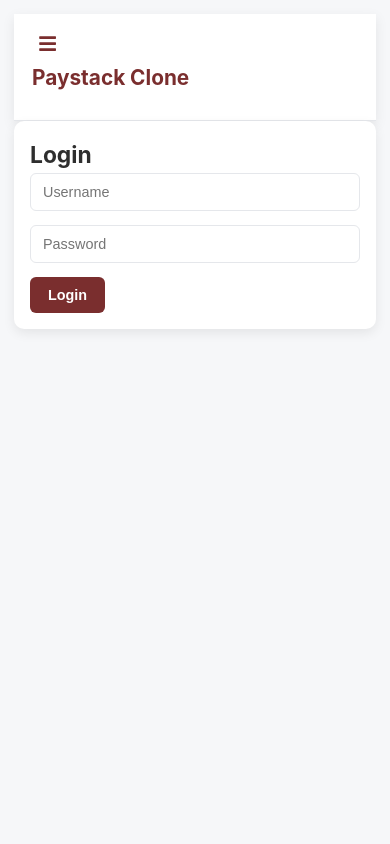
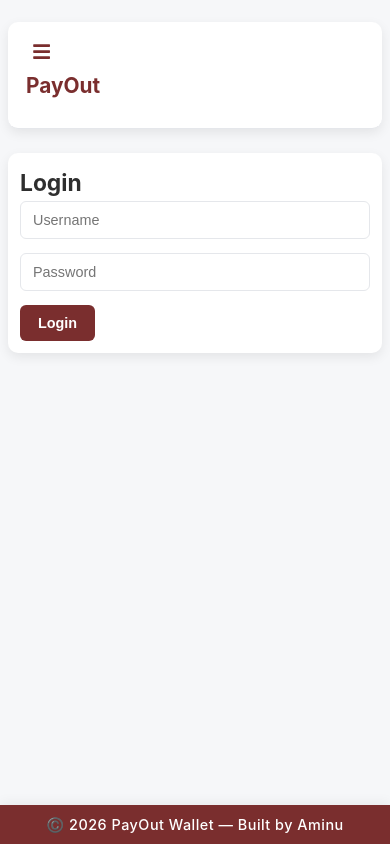
Before and after one commit to Ameenugullah/New-Wallet, a React (Vite) app in the folder wallet-paystack-demo/: page /login in a window 390 px wide. Built offline with nearby package versions, Linux system fonts and the light colour scheme.

Commit message:
finall structuring for now

```diff
--- a/wallet-paystack-demo/src/App.jsx
+++ b/wallet-paystack-demo/src/App.jsx
@@ -9,6 +9,7 @@
 import Login from "./components/Login";
 import Profile from "./components/Profile";
 import ProtectedRoute from "./components/ProtectedRoute";
+import Footer from "./components/Footer";
 import "./paystack.css";
 
 function App() {
@@ -64,6 +65,7 @@
             <Route path="/signup" element={<Signup />} />
             <Route path="/login" element={<Login />} />
           </Routes>
+          <Footer />
         </div>
       </div>
     </Router>
--- a/wallet-paystack-demo/src/components/Footer.jsx
+++ b/wallet-paystack-demo/src/components/Footer.jsx
@@ -1,7 +1,7 @@
 function Footer() {
   return (
     <footer className="footer">
-      <p>©️ 2026 Paystack Wallet Demo — Built by Aminu</p>
+      <p>©️ 2026 PayOut Wallet — Built by Aminu</p>
     </footer>
   );
 }
--- a/wallet-paystack-demo/src/components/Navbar.jsx
+++ b/wallet-paystack-demo/src/components/Navbar.jsx
@@ -40,7 +40,7 @@
         <button className="burger-btn" onClick={toggleSidebar} aria-label="Toggle sidebar">
           <FaBars />
         </button>
-        <h1>Paystack Clone</h1>
+        <h1>PayOut</h1>
       </div>
 
       {/* Center navigation */}
--- a/wallet-paystack-demo/src/components/Sidebar.jsx
+++ b/wallet-paystack-demo/src/components/Sidebar.jsx
@@ -15,14 +15,15 @@
   return (
     <div className="sidebar">
       <ul>
+         <li>
+          <a href="/profile">Profile</a>
+          <span className="profile-status">{getProfileStatus()}</span>
+        </li>
         <li><a href="/">Dashboard</a></li>
         <li><a href="/transactions">Transactions</a></li>
         <li><a href="/analytics">Analytics</a></li>
         <li><a href="/settings">Settings</a></li>
-        <li>
-          <a href="/profile">Profile</a>
-          <span className="profile-status">{getProfileStatus()}</span>
-        </li>
+
       </ul>
     </div>
   );
--- a/wallet-paystack-demo/src/paystack.css
+++ b/wallet-paystack-demo/src/paystack.css
@@ -1,3 +1,45 @@
+/* Footer Styling */
+.footer {
+  width: 100%;
+  background: var(--primary);
+  color: var(--text-light);
+  text-align: center;
+  padding: 14px 0 12px 0;
+  font-size: 1rem;
+  font-weight: 500;
+  letter-spacing: 0.5px;
+  position: fixed;
+  left: 0;
+  bottom: 0;
+  z-index: 100;
+  box-shadow: 0 -2px 12px rgba(0,0,0,0.06);
+}
+
+/* Make sure right-panel has bottom padding so content isn't hidden behind footer */
+.right-panel {
+  /* ...existing code... */
+  padding-bottom: 60px;
+}
+
+@media (max-width: 768px) {
+  .footer {
+    font-size: 0.95rem;
+    padding: 10px 0 10px 0;
+  }
+  .right-panel {
+    padding-bottom: 54px;
+  }
+}
+
+@media (max-width: 480px) {
+  .footer {
+    font-size: 0.9rem;
+    padding: 8px 0 8px 0;
+  }
+  .right-panel {
+    padding-bottom: 48px;
+  }
+}
 /* Signup Button Style */
 .signup-btn {
   background: var(--primary-soft);
@@ -82,6 +124,7 @@
 .right-panel {
   flex: 1;
   padding: 24px;
+  margin-top: 32px;
 }
 
 /* =========================
@@ -93,7 +136,9 @@
   align-items: center;
   background: var(--bg-card);
   color: var(--text-main);
-  padding: 14px 28px;
+  margin-bottom: 24px;
+  padding: 10px 28px;
+  border-radius: var(--radius-md);
   border-bottom: 1px solid var(--border-light);
   box-shadow: var(--shadow-soft);
 }
@@ -409,11 +454,12 @@
   }
 
   .right-panel {
-    padding: 18px;
+    padding: 14px;
+    margin-top: 20px;
   }
 
   .dashboard-card {
-    margin: 0;
+    margin-bottom: 16px;
   }
 }
 
@@ -497,12 +543,14 @@
   }
 
   .right-panel {
-    padding: 14px;
+    padding: 8px;
+    margin-top: 14px;
   }
 
   .card,
   .dashboard-card {
-    padding: 16px;
+    padding: 12px;
+    margin-bottom: 12px;
   }
 
   form input,
@@ -518,7 +566,7 @@
   }
 
   .analytics-grid canvas {
-    padding: 12px;
+    padding: 8px;
   }
 }
 
```
